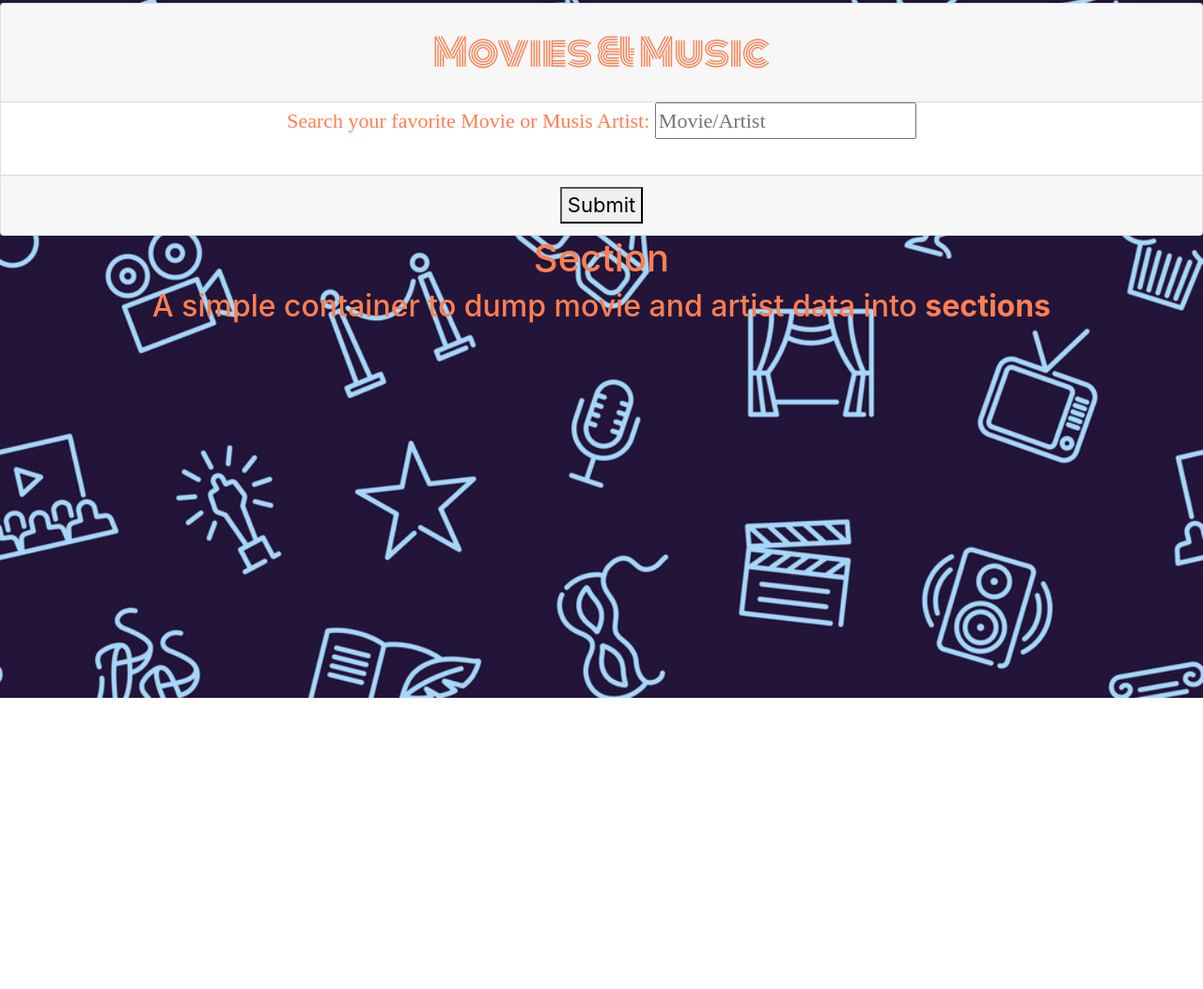
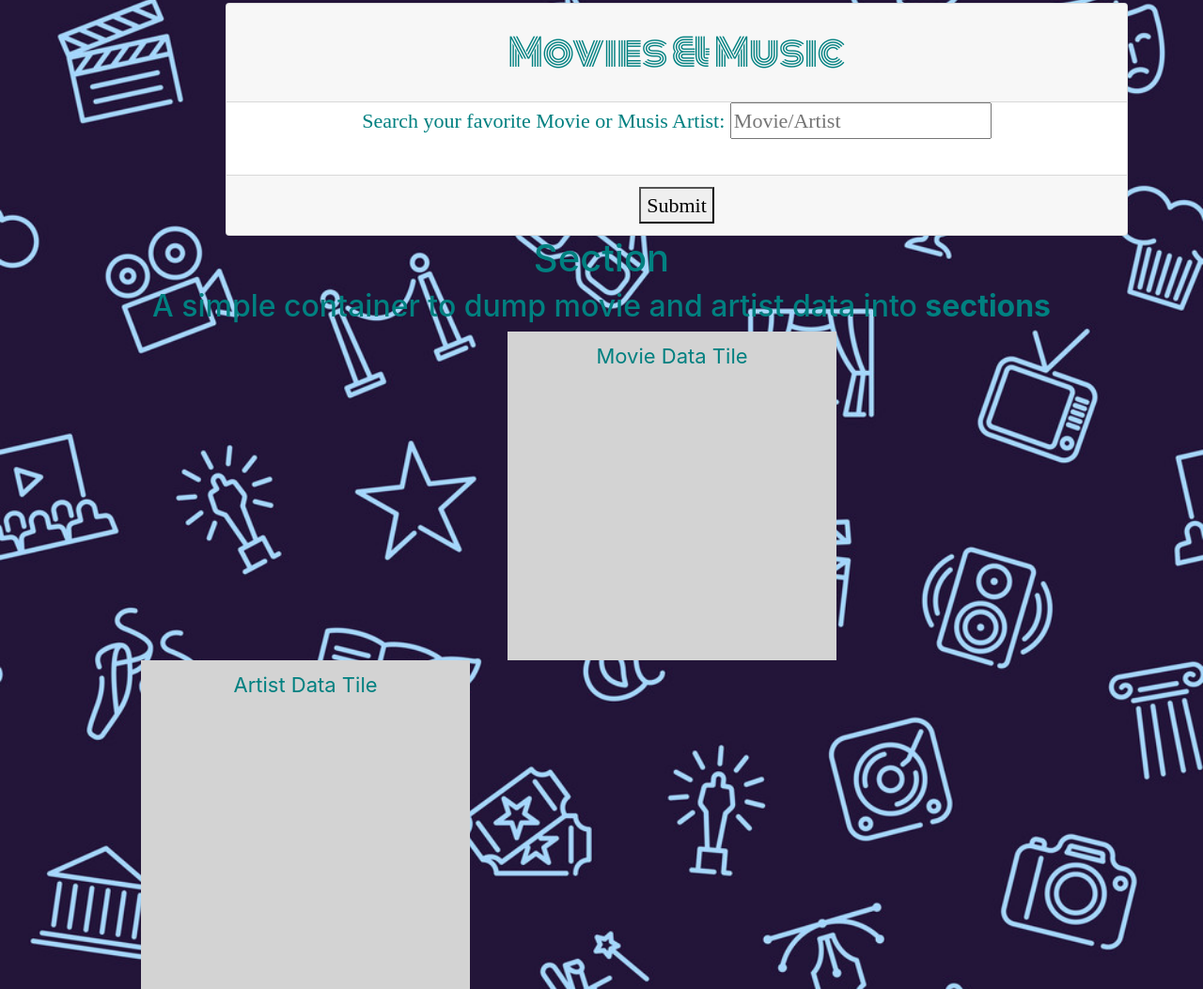
Before and after one commit to Adowell25/Project_1, a plain HTML site: page index.html in a window 1280 px wide. Shown: the part 57-1110 px from the top of the page at 94% size. Before the commit the page ends 800 px from the top, so only its background shows below. Drawn offline with nearby package versions, Linux system fonts and the light colour scheme; some icons are missing; a web font is replaced by a local one.

Commit message:
added tiles for movie and artist data place holders

```diff
--- a/assets/style.css
+++ b/assets/style.css
@@ -4,7 +4,7 @@ body{
     /* font-family: 'Monoton', cursive; */
     /* font-family: 'Rock Salt', cursive; */
     font-size: 22px;
-    color: coral;
+    color: teal;
     background-image: url("../images/21000674.jpg");
     background-repeat: no-repeat;
     background-size: cover;
@@ -12,7 +12,10 @@ body{
     margin: 0 auto;
     padding-top: 60px;
 }
-
+.card{
+    width: 75%;
+    margin-left: 240px;
+}
 .card-header{
     font-family: 'Monoton', cursive;
 
@@ -21,3 +24,27 @@ body{
 .card-content{
     font-family: 'Goudy Bookletter 1911', serif;
 }
+
+.card-footer{
+    font-family: 'Goudy Bookletter 1911', serif;
+}
+
+.tile-parent1{
+    float: left;
+    margin-left: 540px;
+    background-color:lightgray;
+    height: 350px;
+    width: 350px;
+    padding: 10px;
+
+}
+
+.tile-parent2{
+    float: left;
+    margin-left: 150px;
+    background-color:lightgray;
+    height: 350px;
+    width: 350px;
+    padding: 10px;
+
+}
--- a/index.html
+++ b/index.html
@@ -61,8 +61,20 @@
             A simple container to dump movie and artist data into <strong>sections</strong>
           </h2>
         </div>
-      </section>
 
+        <div class="tile-parent1">
+            <article class="tile is-child notification is-info">
+              <p class="title">Movie Data Tile</p>
+              </figure>
+            </article>
+          </div>
+
+        <div class="tile-parent2">
+            <article class="tile is-child notification is-info">
+              <p class="title">Artist Data Tile</p>
+              </figure>
+            </article>
+          </div>
 
 
 </body>
```
